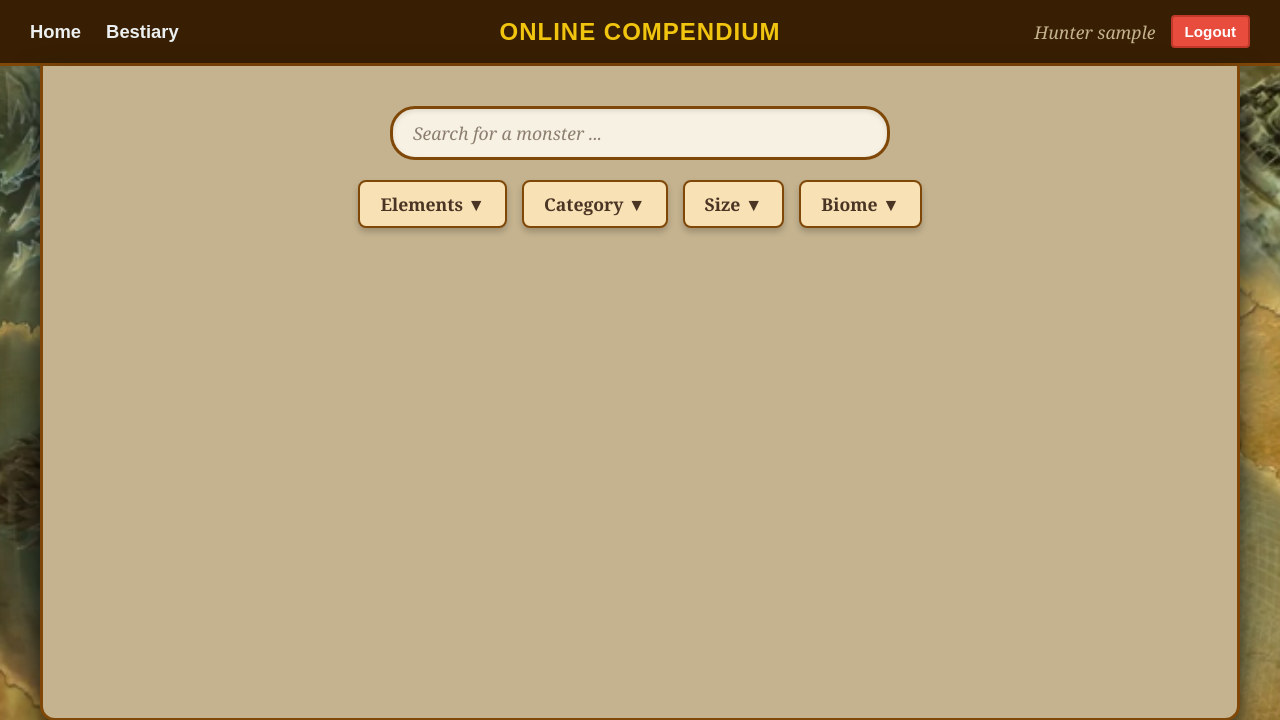
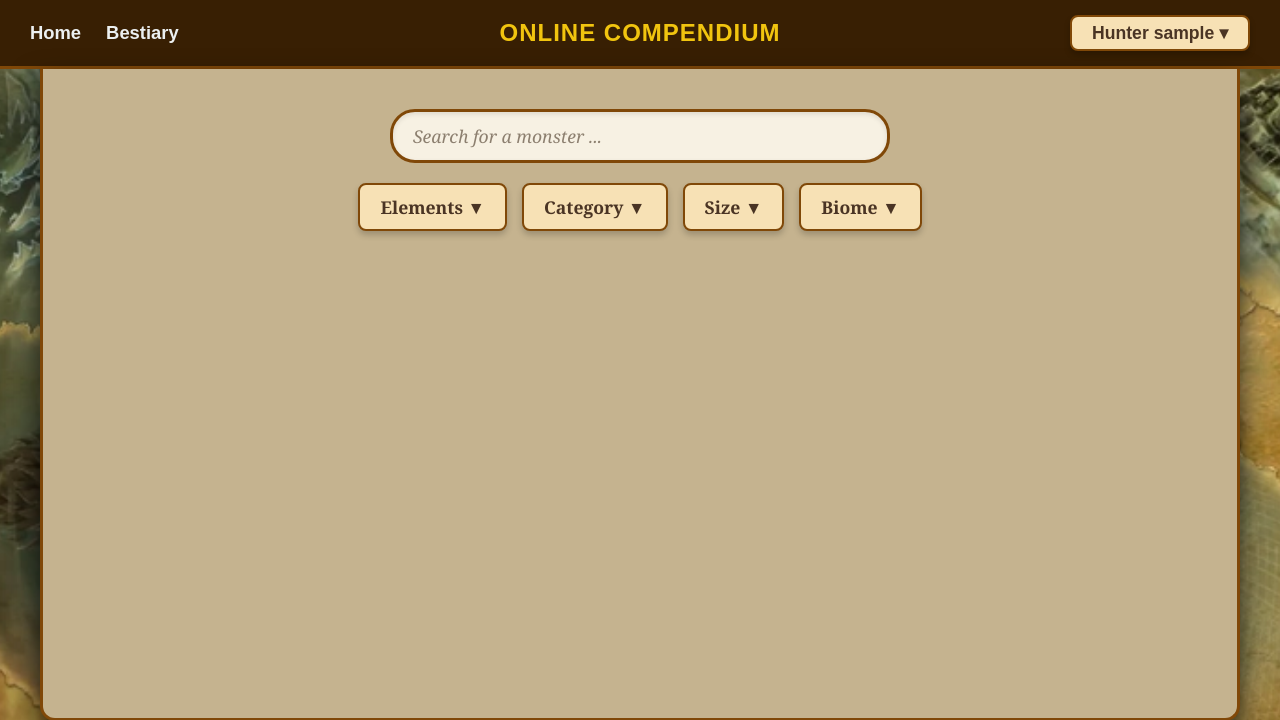
Before and after one commit to QuentinDegougeEsiee-it/Online-Compendium, a PHP site: page /monsters.php in a window 1280 px wide. Shown: the top 720 px of the page. Run offline with PHP 8.4, Linux system fonts and the light colour scheme; the visitor is signed in with stand-in values (Sample User, id 1); data that the repository does not hold is empty.

Commit message:
fix bug UI Header + details(notes)

```diff
--- a/www/details.php
+++ b/www/details.php
@@ -415,9 +415,7 @@ require_once 'partials/header.php';
                                                 <?= date('M d, Y', strtotime($note['created_at'])) ?>
                                             </span>
                                         </div>
-                                        <p style="font-size:1.05rem; color:#2c1e16; line-height:1.5; white-space:pre-wrap; margin-bottom:15px;">
-                                            <?= htmlspecialchars($note['content']) ?>
-                                        </p>
+                                        <p style="font-size:1.05rem; color:#2c1e16; line-height:1.5; margin-bottom:15px;"><?= nl2br(htmlspecialchars($note['content'])) ?></p>
 
                                         <div style="display:flex; gap:10px; justify-content:flex-end;">
                                             <a href="details.php?id=<?= $id ?>&edit_note=<?= $note['id'] ?>#notes-tab" class="auth-btn" style="font-size:0.85rem; padding:4px 10px;">Edit</a>
--- a/www/partials/header.php
+++ b/www/partials/header.php
@@ -1,5 +1,4 @@
 <?php
-// On active les sessions PHP tout en haut du fichier (OBLIGATOIRE)
 if (session_status() === PHP_SESSION_NONE) {
     session_start();
 }
@@ -25,8 +24,15 @@ if (session_status() === PHP_SESSION_NONE) {
 
             <nav class="header-nav-right">
                 <?php if(isset($_SESSION['user_id'])): ?>
-                    <span class="user-greeting">Hunter <?= htmlspecialchars($_SESSION['username']) ?></span>
-                    <a href="logout.php" class="auth-btn logout-btn">Logout</a>
+                    <div class="dropdown user-dropdown">
+                        <button class="dropdown-btn user-dropdown-btn">
+                            Hunter <?= htmlspecialchars($_SESSION['username']) ?> ▾
+                        </button>
+                        <div class="dropdown-content user-dropdown-content">
+                            <a href="profile.php">Profile</a>
+                            <a href="logout.php" class="dropdown-logout">Logout</a>
+                        </div>
+                    </div>
                 <?php else: ?>
                     <a href="login.php" class="auth-btn">Login</a>
                     <a href="register.php" class="auth-btn">Register</a>
@@ -35,3 +41,22 @@ if (session_status() === PHP_SESSION_NONE) {
 
         </div>
     </header>
+
+    <script>
+    document.addEventListener('DOMContentLoaded', function() {
+        const userBtn = document.querySelector('.user-dropdown-btn');
+        const userContent = document.querySelector('.user-dropdown-content');
+
+        if (userBtn && userContent) {
+            userBtn.addEventListener('click', function(e) {
+                e.stopPropagation(); // Empêche la fermeture immédiate
+                userContent.classList.toggle('show');
+            });
+
+            // Ferme le menu si on clique n'importe où ailleurs sur l'écran
+            document.addEventListener('click', function() {
+                userContent.classList.remove('show');
+            });
+        }
+    });
+    </script>
--- a/www/styles.css
+++ b/www/styles.css
@@ -66,6 +66,7 @@ h1, h2, h3, p { margin: 0; }
     justify-content: space-between; /* Pousse les liens à l'extrême gauche, le logo à l'extrême droite */
     align-items: center;
     width: 100%;
+    position: relative;
 }
 
 /* Style de la nouvelle zone de navigation à gauche */
@@ -96,6 +97,9 @@ h1, h2, h3, p { margin: 0; }
     text-decoration: none;
     text-transform: uppercase;
     letter-spacing: 1px;
+    position: absolute;
+    left: 50%;
+    transform: translateX(-50%);
 }
 .nav-logo:hover {
     color: #fff;
@@ -111,6 +115,56 @@ h1, h2, h3, p { margin: 0; }
     margin-top: auto;
     margin-bottom: 0;
 }
+/* ========================================== */
+/* CONFIGURATION MENU DÉROULANT USER          */
+/* ========================================== */
+.user-dropdown {
+    position: relative;
+    display: inline-block;
+}
+
+/* Aligne le menu parchemin sur le bord droit pour éviter qu'il sorte de l'écran */
+.user-dropdown-content {
+    right: 0;
+    left: auto;
+    min-width: 160px;
+    padding: 5px 0;
+}
+
+.user-dropdown-content a {
+    display: block;
+    color: #4a3424 !important; /* Texte brun foncé */
+    padding: 10px 20px;
+    text-decoration: none;
+    font-family: 'Georgia', serif;
+    font-weight: bold;
+    text-align: left;
+    transition: background-color 0.2s;
+}
+
+.user-dropdown-content a:hover {
+    background-color: rgba(128, 72, 8, 0.1); /* Léger survol brun */
+    color: #804808 !important;
+}
+
+/* Ligne pointillée de séparation et style pour le bouton Logout */
+.user-dropdown-content .dropdown-logout {
+    border-top: 1px dashed #c0a080;
+    color: #c0392b !important; /* Texte rouge */
+}
+
+.user-dropdown-content .dropdown-logout:hover {
+    background-color: rgba(231, 76, 60, 0.1); /* Survol rouge très léger */
+    color: #c0392b !important;
+}
+/* Ajustement de la taille du bouton pour qu'il ne déforme pas le header */
+.user-dropdown-btn {
+    padding: 6px 12px; /* Même rembourrage que tes boutons Login/Register */
+    font-size: 0.95rem; /* Police plus petite */
+    font-family: 'Arial', sans-serif; /* Pour correspondre aux autres liens du header */
+    margin: 0;
+}
+
 
 /* ========================================== */
 /* 3. PAGE D'ACCUEIL (INDEX.PHP)              */
@@ -725,3 +779,14 @@ h1, h2, h3, p { margin: 0; }
     color: #27ae60;
     border: 1px solid #2ecc71;
 }
+
+/* Force la même hauteur et le même alignement pour les liens d'auth et le bouton dropdown */
+.auth-btn, .user-dropdown-btn {
+    box-sizing: border-box; /* S'assure que les bordures sont incluses dans la taille */
+    height: 36px; /* On impose une hauteur stricte et identique pour tous */
+    display: inline-flex; /* Permet de centrer parfaitement le texte à l'intérieur */
+    align-items: center;
+    justify-content: center;
+    margin: 0;
+    font-family: 'Arial', sans-serif;
+}
```
